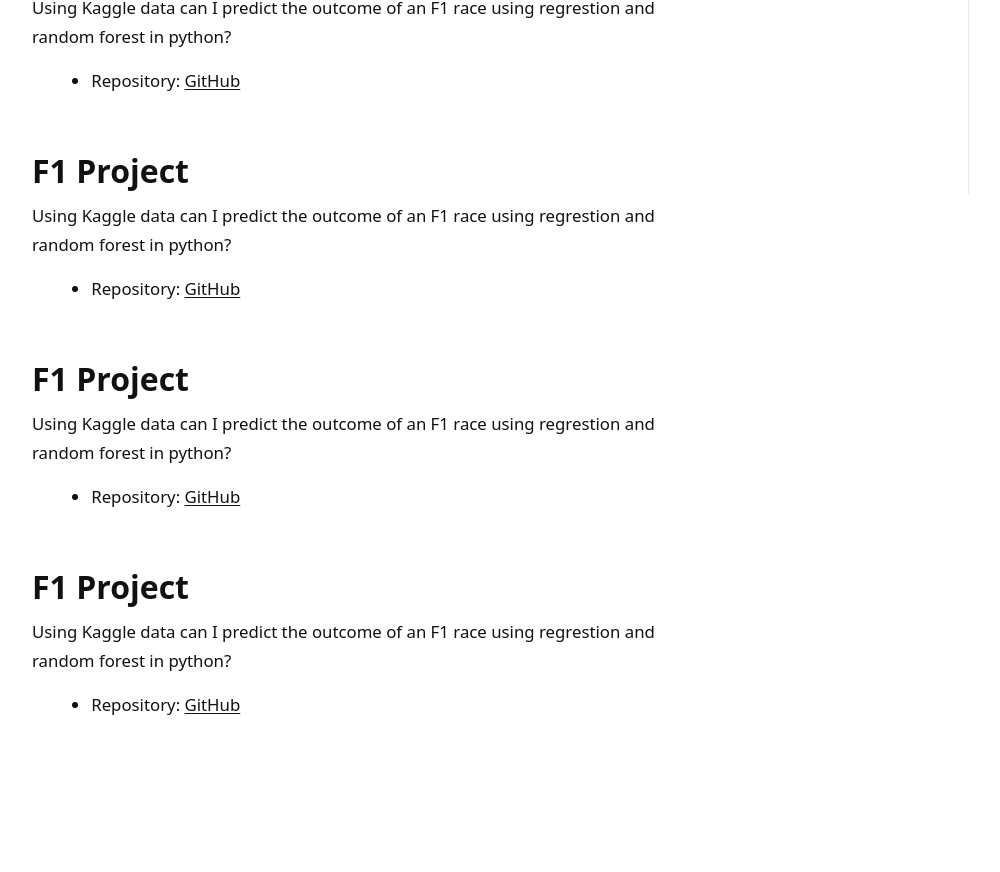
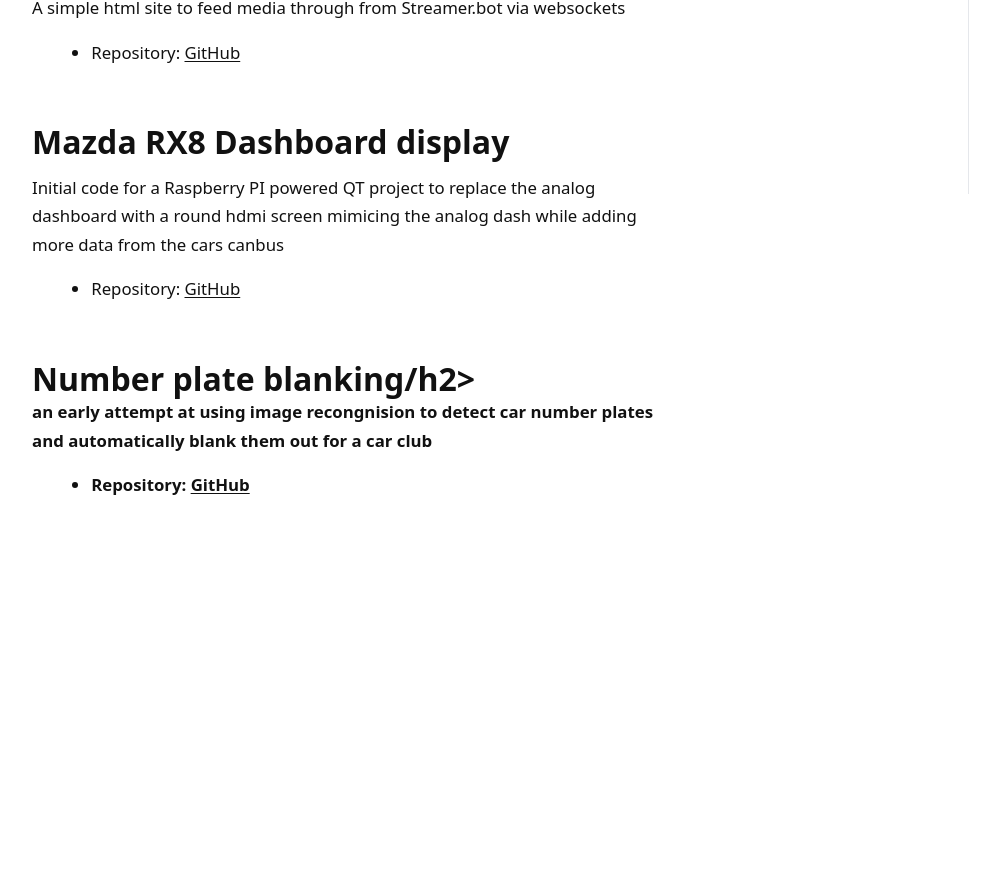
Before and after one commit to vj4sothername/vj4sothername.github.io, a plain HTML site: page index.html in a window 1280 px wide. Shown: the part 606-1478 px from the top of the page, without its empty margins (12-1012 px from the left). After the commit the page ends 1258 px from the top, so only its background shows below. Drawn offline with Linux system fonts and the light colour scheme.

Commit message:
Update index.html

```diff
--- a/index.html
+++ b/index.html
@@ -157,40 +157,35 @@
           <li>Repository: <a href="https://github.com/vj4sothername/f1_prediction" target="_blank" rel="noopener">GitHub</a></li>
         </ul>
       </section>
-            <section id="f1-project" class="section">
-        <h2>F1 Project</h2>
+
+      <section id="Steamerbot Media Site" class="section">
+        <h2>Steamerbot Media Site</h2>
         <p>
-          Using Kaggle data can I predict the outcome of an F1 race using regrestion and random forest in python?
+          A simple html site to feed media through from Streamer.bot via websockets
         </p>
         <ul>
-          <li>Repository: <a href="https://github.com/vj4sothername/f1_prediction" target="_blank" rel="noopener">GitHub</a></li>
+          <li>Repository: <a href="https://github.com/vj4sothername/Streamerbot-media-site" target="_blank" rel="noopener">GitHub</a></li>
         </ul>
       </section>
-            <section id="f1-project" class="section">
-        <h2>F1 Project</h2>
+
+
+      <section id="Mazda RX8 Dashboard display" class="section">
+        <h2>Mazda RX8 Dashboard display</h2>
         <p>
-          Using Kaggle data can I predict the outcome of an F1 race using regrestion and random forest in python?
+          Initial code for a Raspberry PI powered QT project to replace the analog dashboard with a round hdmi screen mimicing the analog dash while adding more data from the cars canbus
         </p>
         <ul>
-          <li>Repository: <a href="https://github.com/vj4sothername/f1_prediction" target="_blank" rel="noopener">GitHub</a></li>
+          <li>Repository: <a href="https://github.com/vj4sothername/Rx8-Digital-Dash" target="_blank" rel="noopener">GitHub</a></li>
         </ul>
       </section>
-            <section id="f1-project" class="section">
-        <h2>F1 Project</h2>
+
+       <section id="Number plate blanking" class="section">
+        <h2>Number plate blanking/h2>
         <p>
-          Using Kaggle data can I predict the outcome of an F1 race using regrestion and random forest in python?
+          an early attempt at using image recongnision to detect car number plates and automatically blank them out for a car club
         </p>
         <ul>
-          <li>Repository: <a href="https://github.com/vj4sothername/f1_prediction" target="_blank" rel="noopener">GitHub</a></li>
-        </ul>
-      </section>
-            <section id="f1-project" class="section">
-        <h2>F1 Project</h2>
-        <p>
-          Using Kaggle data can I predict the outcome of an F1 race using regrestion and random forest in python?
-        </p>
-        <ul>
-          <li>Repository: <a href="https://github.com/vj4sothername/f1_prediction" target="_blank" rel="noopener">GitHub</a></li>
+          <li>Repository: <a href="https://github.com/vj4sothername/Numberplate_blanking" target="_blank" rel="noopener">GitHub</a></li>
         </ul>
       </section>
     </main>
@@ -207,6 +202,9 @@
       <nav class="toc" aria-label="Index">
         <a href="#about">About me</a>
         <a href="#f1-project">F1 Project</a>
+        <a href="#f1-project">Steamerbot Media Site</a>
+        <a href="#f1-project">Mazda RX8 Dashboard display</a>
+        <a href="#Number plate blanking">F1 Project</a>
       </nav>
     </aside>
   </div>
```
